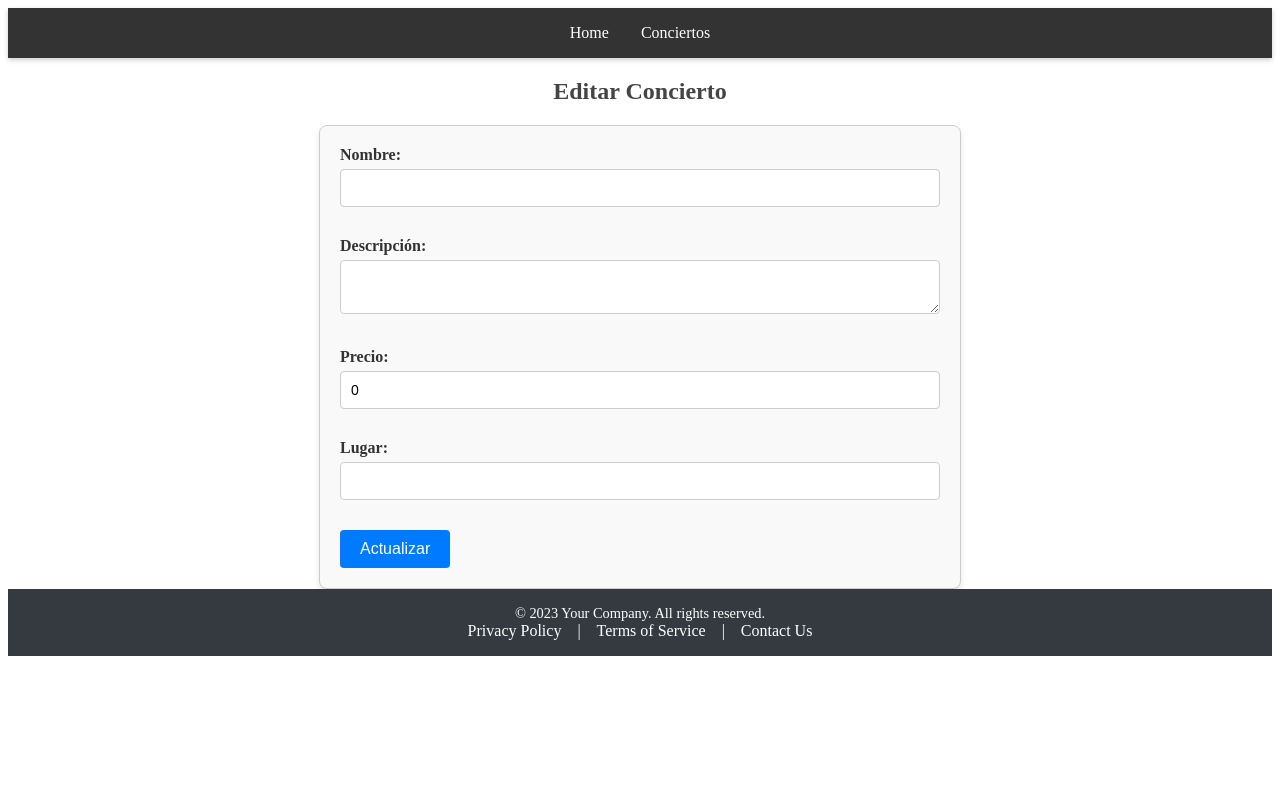
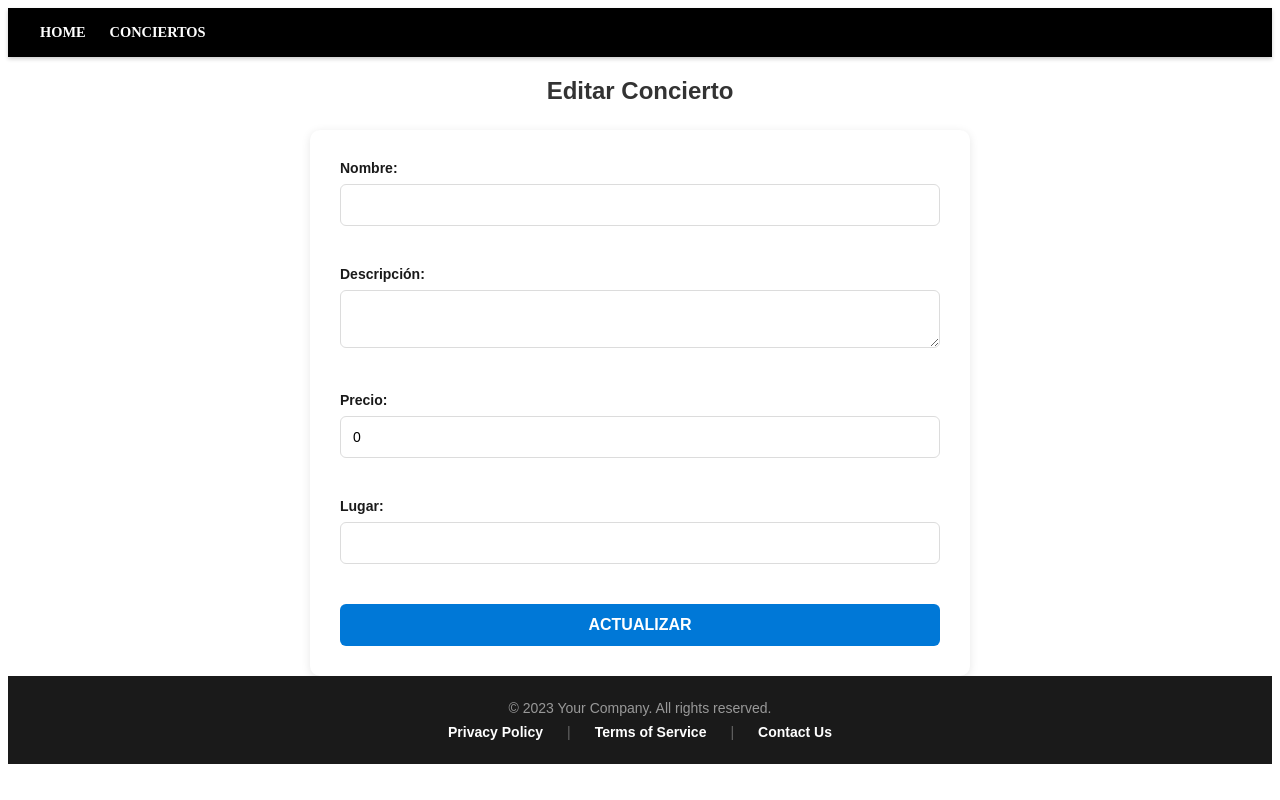
Before and after one commit to idrojone/CRUD-angular-express, an Angular app in the folder frontend/: page /conciertos/slug/1 in a window 1280 px wide. Built offline with nearby package versions, Linux system fonts and the light colour scheme; no server answers.

Commit message:
cambiamos el estilo de la pagina

```diff
--- a/frontend/src/app/shared/add-concierto/add-concierto.css
+++ b/frontend/src/app/shared/add-concierto/add-concierto.css
@@ -1,69 +1,79 @@
-/* General styles for the form container */
+* {
+    font-family: Arial, sans-serif;
+}
+
 form {
     max-width: 600px;
     margin: 0 auto;
-    padding: 20px;
-    border: 1px solid #ccc;
-    border-radius: 8px;
-    background-color: #f9f9f9;
-    box-shadow: 0 4px 6px rgba(0, 0, 0, 0.1);
+    padding: 30px;
+    border: none;
+    border-radius: 10px;
+    background-color: #ffffff;
+    box-shadow: 0 2px 10px rgba(0, 0, 0, 0.1);
 }
 
-/* Style for form labels */
 form label {
     display: block;
     font-weight: bold;
-    margin-bottom: 5px;
-    color: #333;
+    margin-bottom: 8px;
+    color: #1a1a1a;
+    font-size: 14px;
 }
 
-/* Style for input fields and textarea */
 form input[type="text"],
 form input[type="number"],
 form textarea {
     width: 100%;
-    padding: 10px;
-    margin-bottom: 15px;
-    border: 1px solid #ccc;
-    border-radius: 4px;
+    padding: 12px;
+    margin-bottom: 20px;
+    border: 1px solid #dcdcdc;
+    border-radius: 6px;
     font-size: 14px;
     box-sizing: border-box;
+    transition: border-color 0.3s ease;
 }
 
-/* Style for the submit button */
+form input[type="text"]:focus,
+form input[type="number"]:focus,
+form textarea:focus {
+    border-color: #0078d7;
+    outline: none;
+}
+
 form button[type="submit"] {
     display: inline-block;
-    padding: 10px 20px;
+    width: 100%;
+    padding: 12px;
     font-size: 16px;
-    color: #fff;
-    background-color: #007bff;
+    color: #ffffff;
+    background-color: #0078d7;
     border: none;
-    border-radius: 4px;
+    border-radius: 6px;
     cursor: pointer;
+    font-weight: bold;
+    text-transform: uppercase;
     transition: background-color 0.3s ease;
 }
 
-/* Hover effect for the submit button */
 form button[type="submit"]:hover {
-    background-color: #0056b3;
+    background-color: #005bb5;
 }
 
-/* Style for the form heading */
 h2 {
     text-align: center;
-    color: #444;
+    color: #333333;
+    margin-bottom: 25px;
+    font-size: 24px;
+    font-weight: bold;
+}
+
+form div {
     margin-bottom: 20px;
 }
 
-/* Style for the form container divs */
-form div {
-    margin-bottom: 15px;
-}
-
-/* Responsive design for smaller screens */
 @media (max-width: 480px) {
     form {
-        padding: 15px;
+        padding: 20px;
     }
 
     form button[type="submit"] {
--- a/frontend/src/app/shared/add-concierto/add-concierto.ts
+++ b/frontend/src/app/shared/add-concierto/add-concierto.ts
@@ -28,10 +28,10 @@ export class AddConcierto implements OnInit {
     isEdit = false;
 
     formConcierto = new FormGroup({
-        name: new FormControl('', Validators.required),
-        description: new FormControl('', Validators.required),
+        name: new FormControl('', [Validators.required, Validators.minLength(1)]),
+        description: new FormControl('', [Validators.required, Validators.minLength(1)]),
         price: new FormControl(0, [Validators.required, Validators.min(0)]),
-        place: new FormControl('', Validators.required)
+        place: new FormControl('', [Validators.required, Validators.minLength(1)])
     });
 
     apiService = inject(ApiService);
@@ -59,36 +59,6 @@ export class AddConcierto implements OnInit {
             }
         });
     }
-
-    // saveConcierto(): void {
-    //     if (this.isEdit) {
-    //         this.apiService.put(`/api/conciertos/${this.concierto.slug}`, this.concierto).subscribe({
-    //             next: (res) => {
-    //                 // console.log('Concierto actualizado:', res);
-    //                 Swal.fire({
-    //                     title: 'Concierto actualizado',
-    //                     text: 'El concierto se ha actualizado correctamente.',
-    //                     icon: 'success'
-    //                 });
-    //                 this.router.navigate(['/conciertos']);
-    //             },
-    //             error: (e) => console.error(e)
-    //         });
-    //     } else {
-    //         this.apiService.post('/api/conciertos', this.concierto).subscribe({
-    //             next: (res) => {
-    //                 console.log('Concierto creado:', res);
-    //                 Swal.fire({
-    //                     title: 'Concierto creado',
-    //                     text: 'El concierto se ha creado correctamente.',
-    //                     icon: 'success'
-    //                 });
-    //                 this.router.navigate(['/conciertos']);
-    //             },
-    //             error: (e) => console.error(e)
-    //         });
-    //     }
-    // }
 
     saveConcierto(): void {
         const conciertoData = this.formConcierto.value;
--- a/frontend/src/app/shared/card-conciertos/card-conciertos.css
+++ b/frontend/src/app/shared/card-conciertos/card-conciertos.css
@@ -1,80 +1,85 @@
 .card {
-    border: 1px solid #ddd;
-    border-radius: 8px;
-    box-shadow: 0 4px 6px rgba(0, 0, 0, 0.1);
-    margin: 16px;
+    border: 1px solid #e6e6e6;
+    border-radius: 10px;
+    box-shadow: 0 2px 4px rgba(0, 0, 0, 0.1);
+    margin: 20px;
     overflow: hidden;
-    transition: transform 0.2s, box-shadow 0.2s;
+    transition: transform 0.3s ease, box-shadow 0.3s ease;
+    font-family: Arial, sans-serif;
 }
 
 .card:hover {
-    transform: translateY(-5px);
-    box-shadow: 0 6px 10px rgba(0, 0, 0, 0.15);
+    transform: translateY(-8px);
+    box-shadow: 0 8px 16px rgba(0, 0, 0, 0.2);
 }
 
 .card-body {
-    padding: 16px;
-    background-color: #fff;
+    padding: 20px;
+    background-color: #ffffff;
 }
 
 .card-title {
-    font-size: 1.5rem;
-    font-weight: bold;
-    margin-bottom: 8px;
-    color: #333;
+    font-size: 1.6rem;
+    font-weight: 700;
+    margin-bottom: 12px;
+    color: #222222;
 }
 
 .card-text {
     font-size: 1rem;
-    margin-bottom: 12px;
-    color: #555;
+    margin-bottom: 16px;
+    color: #666666;
+    line-height: 1.5;
 }
 
 .card-price {
-    font-size: 1.2rem;
-    font-weight: bold;
-    color: #28a745;
-    margin-bottom: 8px;
+    font-size: 1.4rem;
+    font-weight: 700;
+    color: #ff6600;
+    margin-bottom: 12px;
 }
 
 .card-place {
-    font-size: 0.9rem;
-    color: #888;
-    margin-bottom: 16px;
+    font-size: 0.95rem;
+    color: #999999;
+    margin-bottom: 20px;
 }
 
 .card-actions {
     display: flex;
     justify-content: space-between;
-    padding: 16px;
-    background-color: #f9f9f9;
-    border-top: 1px solid #eee;
+    align-items: center;
+    padding: 16px 20px;
+    background-color: #f7f7f7;
+    border-top: 1px solid #e6e6e6;
 }
 
 .card-actions .btn {
-    padding: 8px 16px;
-    font-size: 0.9rem;
-    border-radius: 4px;
+    padding: 10px 20px;
+    font-size: 0.95rem;
+    border-radius: 5px;
     cursor: pointer;
-    transition: background-color 0.2s, color 0.2s;
+    transition: background-color 0.3s ease, color 0.3s ease;
+    text-transform: uppercase;
+    font-weight: 600;
 }
 
 .card-actions .btn-primary {
-    background-color: #007bff;
-    color: #fff;
+    background-color: #0078d7;
+    color: #ffffff;
     border: none;
 }
 
 .card-actions .btn-primary:hover {
-    background-color: #0056b3;
+    background-color: #005bb5;
 }
 
 .card-actions .btn-danger {
-    background-color: #dc3545;
-    color: #fff;
+    background-color: #d32f2f;
+    color: #ffffff;
     border: none;
 }
 
 .card-actions .btn-danger:hover {
-    background-color: #a71d2a;
+    background-color: #b71c1c;
 }
--- a/frontend/src/app/shared/layout/footer/footer.css
+++ b/frontend/src/app/shared/layout/footer/footer.css
@@ -1,7 +1,9 @@
 .footer {
-    background-color: #343a40;
-    color: #ffffff;
-    padding: 1rem 0;
+    background-color: #1a1a1a;
+    color: #cccccc;
+    padding: 1.5rem 0;
+    font-family: Arial, sans-serif;
+    font-size: 0.875rem;
 }
 
 .footer .container {
@@ -10,26 +12,33 @@
 
 .footer p {
     margin: 0;
-    font-size: 0.9rem;
+    font-size: 0.875rem;
+    color: #999999;
 }
 
 .footer .list-inline {
-    margin: 0;
+    margin: 0.5rem 0 0;
     padding: 0;
     list-style: none;
 }
 
 .footer .list-inline-item {
     display: inline;
-    margin: 0 0.5rem;
+    margin: 0 0.75rem;
+    font-size: 0.875rem;
 }
 
 .footer .list-inline-item a {
     color: #ffffff;
     text-decoration: none;
+    font-weight: bold;
     transition: color 0.3s ease;
 }
 
 .footer .list-inline-item a:hover {
-    color: #17a2b8;
+    color: #00aaff;
 }
+
+.footer .list-inline-item {
+    color: #666666;
+}
--- a/frontend/src/app/shared/layout/header/header.css
+++ b/frontend/src/app/shared/layout/header/header.css
@@ -1,33 +1,42 @@
 header {
-    background-color: #333;
+    background-color: #000;
     color: #fff;
     padding: 1rem 0;
-    box-shadow: 0 2px 5px rgba(0, 0, 0, 0.2);
+    box-shadow: 0 2px 4px rgba(0, 0, 0, 0.2);
+    position: sticky;
+    top: 0;
+    z-index: 1000;
 }
 
 header nav {
     display: flex;
-    justify-content: center;
+    justify-content: space-between;
+    align-items: center;
+    max-width: 1200px;
+    margin: 0 auto;
+    padding: 0 1rem;
 }
 
 header nav ul {
     list-style: none;
     display: flex;
-    gap: 2rem;
+    gap: 1.5rem;
     margin: 0;
     padding: 0;
 }
 
 header nav ul li {
-    font-size: 1rem;
+    font-size: 0.9rem;
+    text-transform: uppercase;
 }
 
 header nav ul li a {
     text-decoration: none;
     color: #fff;
+    font-weight: bold;
     transition: color 0.3s ease;
 }
 
 header nav ul li a:hover {
-    color: #1e90ff;
+    color: #ff6600;
 }
--- a/frontend/src/app/shared/list-conciertos/list-conciertos.css
+++ b/frontend/src/app/shared/list-conciertos/list-conciertos.css
@@ -1,20 +1,53 @@
 .list-conciertos {
     display: flex;
     flex-wrap: wrap;
-    gap: 16px;
+    gap: 24px;
     justify-content: center;
-    padding: 16px;
+    padding: 24px;
+    background-color: #f5f5f5;
+    font-family: Arial, Helvetica, sans-serif;
 }
 
 .list-conciertos app-card-conciertos {
-    flex: 1 1 calc(33.333% - 32px); /* Adjusts to 3 cards per row with spacing */
-    max-width: calc(33.333% - 32px);
-    box-shadow: 0 4px 6px rgba(0, 0, 0, 0.1);
+    flex: 1 1 calc(25% - 24px);
+    max-width: calc(25% - 24px);
+    background-color: #ffffff;
+    border: 1px solid #e0e0e0;
     border-radius: 8px;
-    transition: transform 0.2s ease, box-shadow 0.2s ease;
+    box-shadow: 0 2px 4px rgba(0, 0, 0, 0.1);
+    transition: transform 0.3s ease, box-shadow 0.3s ease;
+    overflow: hidden;
+    font-family: Arial, Helvetica, sans-serif;
 }
 
 .list-conciertos app-card-conciertos:hover {
-    transform: translateY(-4px);
-    box-shadow: 0 6px 10px rgba(0, 0, 0, 0.15);
+    transform: translateY(-6px);
+    box-shadow: 0 8px 16px rgba(0, 0, 0, 0.2);
 }
+
+.list-conciertos p {
+    font-size: 1.2rem;
+    color: #666666;
+    text-align: center;
+    margin-top: 16px;
+    font-family: Arial, Helvetica, sans-serif;
+}
+
+button.btn {
+    display: block;
+    margin: 24px auto;
+    padding: 12px 24px;
+    font-size: 1rem;
+    font-weight: bold;
+    color: #ffffff;
+    background-color: #0071ce;
+    border: none;
+    border-radius: 4px;
+    cursor: pointer;
+    transition: background-color 0.3s ease;
+    font-family: Arial, Helvetica, sans-serif;
+}
+
+button.btn:hover {
+    background-color: #005bb5;
+}
```
Also changed, not shown: frontend/src/app/shared/add-concierto/add-concierto.html (+1 -26 lines).
